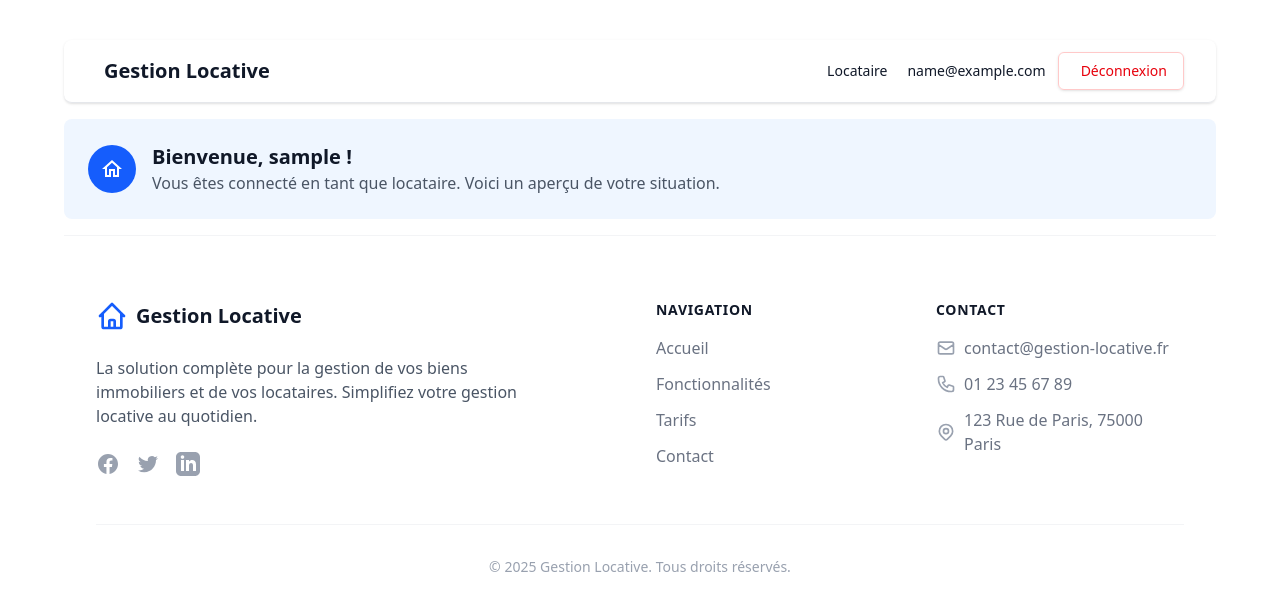
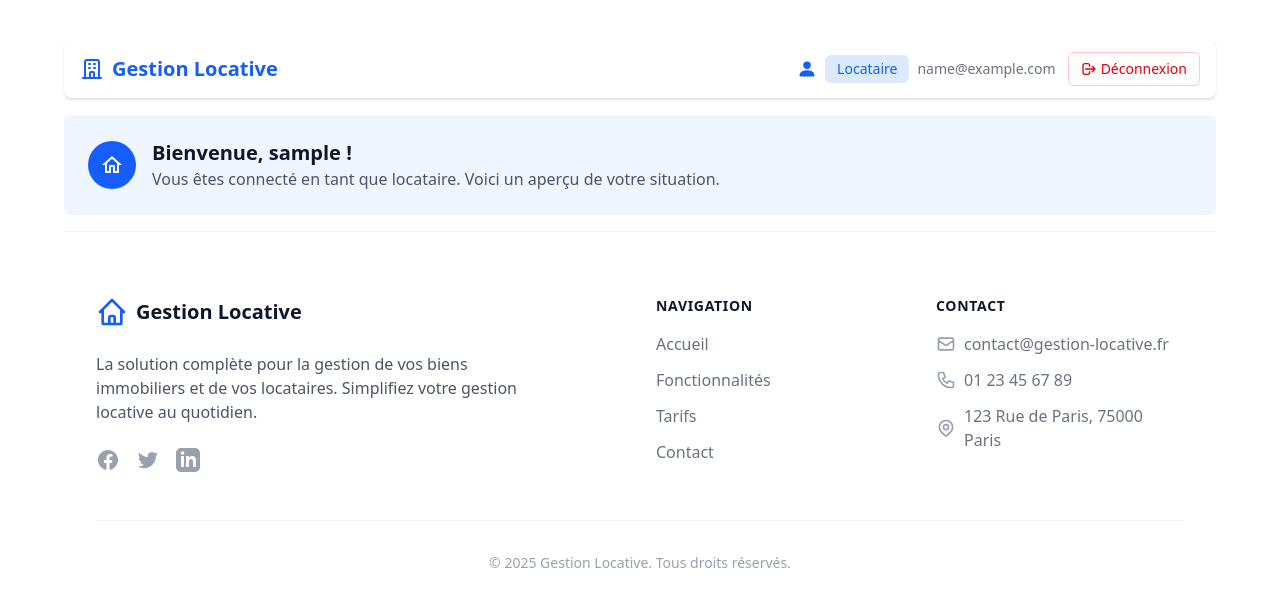
Before and after one commit to 0xKisukee/gestion-locative, a Next.js app in the folder nextfront/: page /dashboard in a window 1280 px wide. Shown: the top 610 px of the page. Built offline with nearby package versions, Linux system fonts and the light colour scheme; sample sign-in values are in the browser's storage.

Commit message:
navbar from bootstrap to tailwind

```diff
--- a/nextfront/src/components/Header.js
+++ b/nextfront/src/components/Header.js
@@ -7,10 +7,13 @@ export default function Header() {
   const { user, logout, isAuthenticated, loading } = useAuth();
 
   return (
-    <header className="py-3 mb-4 border-b shadow-sm bg-card rounded-lg">
-      <div className="container flex items-center justify-between">
-        <Link href="/" className="flex items-center gap-2 text-primary hover:opacity-90 transition-opacity">
-          <i className="bi bi-building text-2xl"></i>
+    <header className="py-3 mb-4 border-b shadow-sm bg-white rounded-lg">
+      <div className="container mx-auto px-4 flex items-center justify-between">
+        <Link href="/" className="flex items-center gap-2 text-blue-600 hover:opacity-90 transition-opacity">
+          {/* Icône de bâtiment en SVG */}
+          <svg className="w-6 h-6" xmlns="http://www.w3.org/2000/svg" fill="none" viewBox="0 0 24 24" stroke="currentColor">
+            <path strokeLinecap="round" strokeLinejoin="round" strokeWidth={2} d="M19 21V5a2 2 0 00-2-2H7a2 2 0 00-2 2v16m14 0h2m-2 0h-5m-9 0H3m2 0h5M9 7h1m-1 4h1m4-4h1m-1 4h1m-5 10v-5a1 1 0 011-1h2a1 1 0 011 1v5m-4 0h4" />
+          </svg>
           <h1 className="text-xl font-bold m-0">Gestion Locative</h1>
         </Link>
 
@@ -18,28 +21,40 @@ export default function Header() {
           isAuthenticated() ? (
             <div className="flex items-center gap-3">
               <div className="flex items-center gap-2">
-                <i className="bi bi-person-fill text-xl text-primary"></i>
-                <span className="bg-primary/10 text-primary py-1 px-3 rounded-md text-sm font-medium">
+                {/* Icône de personne en SVG */}
+                <svg className="w-5 h-5 text-blue-600" xmlns="http://www.w3.org/2000/svg" fill="currentColor" viewBox="0 0 16 16">
+                  <path d="M3 14s-1 0-1-1 1-4 6-4 6 3 6 4-1 1-1 1H3zm5-6a3 3 0 1 0 0-6 3 3 0 0 0 0 6z"/>
+                </svg>
+                <span className="bg-blue-100 text-blue-600 py-1 px-3 rounded-md text-sm font-medium">
                   {user?.role === 'owner' ? 'Propriétaire' : 'Locataire'}
                 </span>
-                <span className="text-muted-foreground text-sm hidden md:inline">{user?.email}</span>
+                <span className="text-gray-500 text-sm hidden md:inline">{user?.email}</span>
               </div>
               <button
                 onClick={logout}
-                className="nav-btn-outline text-red-600 border-red-200 hover:bg-red-50 hover:text-red-700 hover:border-red-300"
+                className="flex items-center gap-1 px-3 py-1.5 border border-red-200 rounded-md text-red-600 hover:bg-red-50 hover:text-red-700 hover:border-red-300 transition-colors"
               >
-                <i className="bi bi-box-arrow-right"></i>
+                {/* Icône de déconnexion en SVG */}
+                <svg className="w-4 h-4" xmlns="http://www.w3.org/2000/svg" fill="none" viewBox="0 0 24 24" stroke="currentColor">
+                  <path strokeLinecap="round" strokeLinejoin="round" strokeWidth={2} d="M17 16l4-4m0 0l-4-4m4 4H7m6 4v1a3 3 0 01-3 3H6a3 3 0 01-3-3V7a3 3 0 013-3h4a3 3 0 013 3v1" />
+                </svg>
                 <span>Déconnexion</span>
               </button>
             </div>
           ) : (
             <div className="flex items-center gap-3">
-              <Link href="/connexion" className="nav-btn-primary">
-                <i className="bi bi-box-arrow-in-right"></i>
+              <Link href="/connexion" className="flex items-center gap-1 px-3 py-1.5 bg-blue-600 text-white rounded-md hover:bg-blue-700 transition-colors">
+                {/* Icône de connexion en SVG */}
+                <svg className="w-4 h-4" xmlns="http://www.w3.org/2000/svg" fill="none" viewBox="0 0 24 24" stroke="currentColor">
+                  <path strokeLinecap="round" strokeLinejoin="round" strokeWidth={2} d="M11 16l-4-4m0 0l4-4m-4 4h14m-5 4v1a3 3 0 01-3 3H6a3 3 0 01-3-3V7a3 3 0 013-3h7a3 3 0 013 3v1" />
+                </svg>
                 <span>Connexion</span>
               </Link>
-              <Link href="/inscription" className="nav-btn-outline">
-                <i className="bi bi-person-plus"></i>
+              <Link href="/inscription" className="flex items-center gap-1 px-3 py-1.5 border border-gray-300 rounded-md text-gray-700 hover:bg-gray-50 hover:text-gray-900 hover:border-gray-400 transition-colors">
+                {/* Icône d'inscription en SVG */}
+                <svg className="w-4 h-4" xmlns="http://www.w3.org/2000/svg" fill="none" viewBox="0 0 24 24" stroke="currentColor">
+                  <path strokeLinecap="round" strokeLinejoin="round" strokeWidth={2} d="M18 9v3m0 0v3m0-3h3m-3 0h-3m-2-5a4 4 0 11-8 0 4 4 0 018 0zM3 20a6 6 0 0112 0v1H3v-1z" />
+                </svg>
                 <span>Inscription</span>
               </Link>
             </div>
```
